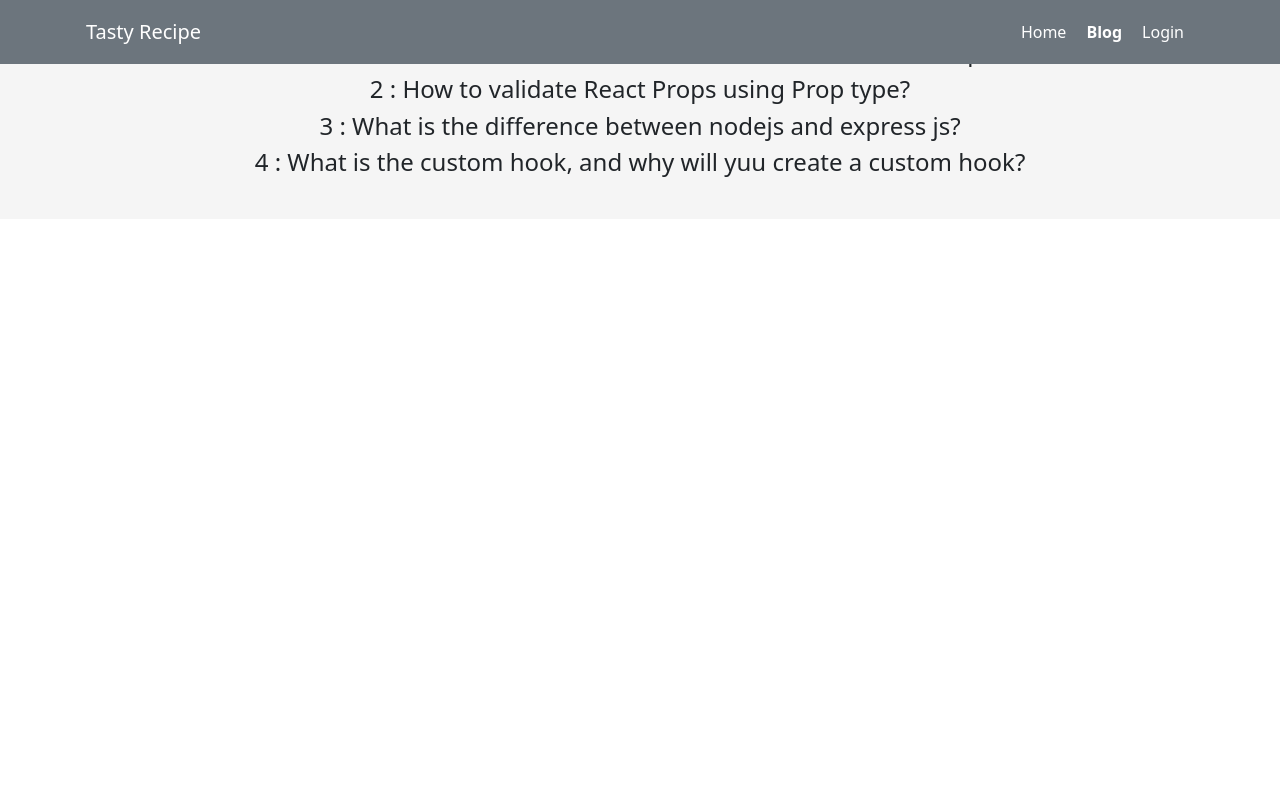
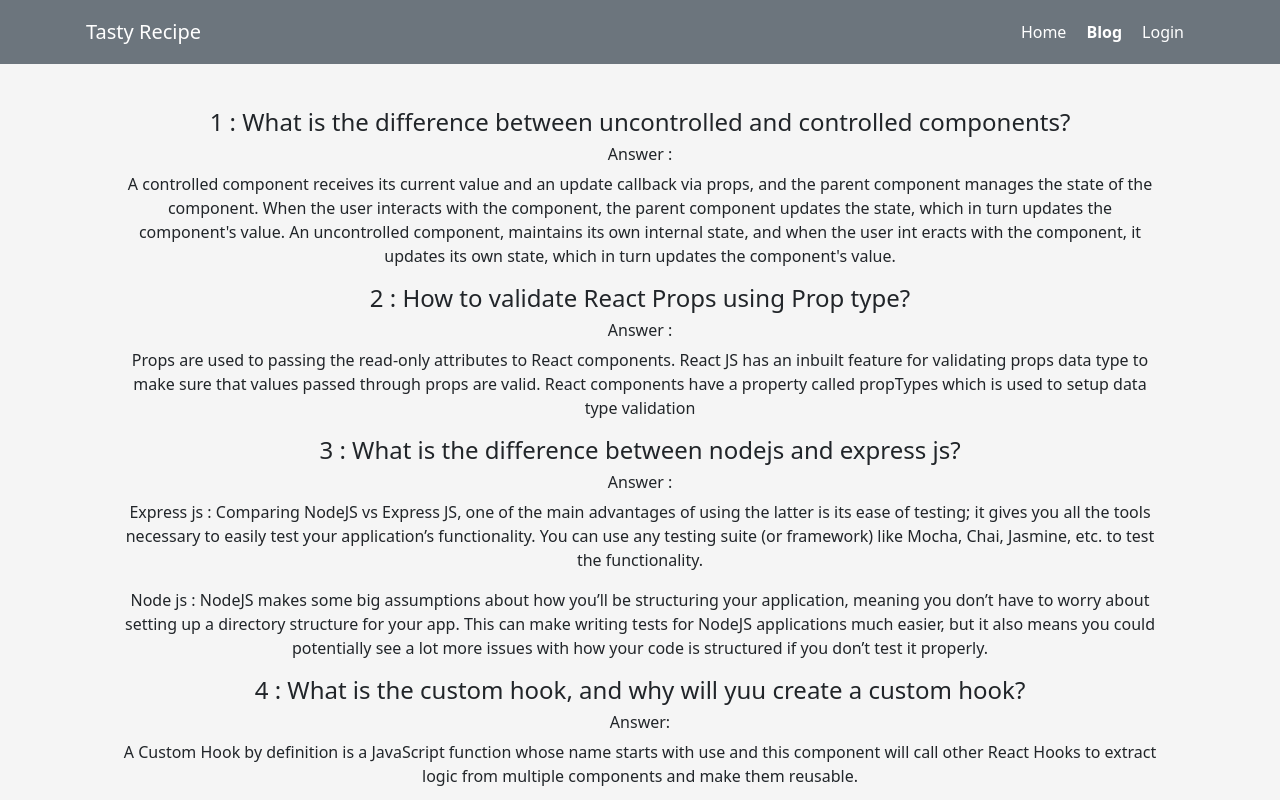
Before and after one commit to Iqubal905/chef-reciepe, a React (Vite) app: page /blog in a window 1280 px wide. Shown: the top 800 px of the page. Built offline with nearby package versions, Linux system fonts and the light colour scheme; no server answers.

Commit message:
lastCommit

```diff
--- a/src/pages/Login/Login/Login.jsx
+++ b/src/pages/Login/Login/Login.jsx
@@ -3,6 +3,7 @@ import '../Login/Login.css'
 import { Button, Container, Form } from 'react-bootstrap';
 import { Link, Navigate } from 'react-router-dom';
 import { AuthContext } from '../../../providers/AuthProvider';
+import Footer from '../../shared/Footer';
 // import { BsFill0CircleFill } from 'react-icons';
 
 
@@ -67,32 +68,34 @@ const Login = () => {
     }
 
     return (
+
+    <div>
         <Container className='d-flex justify-content-center m-5'>
           <div>
           <Form onSubmit={handleLogin} className='w-100'>
       <Form.Group  className="mb-3" controlId="formGroupEmail">
-        <Form.Label>Email address</Form.Label>
+        <Form.Label>Email Address</Form.Label>
         <Form.Control type="email" name='email' placeholder="Enter email" required />
       </Form.Group>
       <Form.Group className="mb-3" controlId="formGroupPassword">
         <Form.Label>Password</Form.Label>
         <Form.Control type="password" name='password' placeholder="Password" required />
       </Form.Group>
-      <Button variant="success" type='submit'>Login</Button>
-      <h4>If you have don't account please <Link to='/register'> <Button variant="outline-primary">Register</Button></Link></h4>
+      <Button variant="outline-success" type='submit'>Login</Button>
+      <h4>If you have don't account please <Link to='/register'> <Button variant="outline-secondary">Register</Button></Link></h4>
     </Form>
 
 
-    <button onClick={handleGoodleLogin}>google login</button>
-    <button onClick={handleGitHubLogIn}>GitHub login</button>
+    <Button variant="outline-success" type='submit' onClick={handleGoodleLogin}>LogIn with Google</Button>
+    <Button variant="outline-success" type='submit' onClick={handleGitHubLogIn}>LogIn with Github</Button>
 
     <p className='text-warning'>{error}</p>
           </div>
 
+ </Container>
+ <Footer></Footer>
+ </div>
 
-
-
-        </Container>
     );
 };
 
--- a/src/pages/Login/Register/Register.jsx
+++ b/src/pages/Login/Register/Register.jsx
@@ -2,6 +2,7 @@ import React, { useContext, useState } from 'react';
 import { Button, Container, Form, Toast } from 'react-bootstrap';
 import {Link } from 'react-router-dom';
 import { AuthContext } from '../../../providers/AuthProvider';
+import Footer from '../../shared/Footer';
 
 const Register = () => {
   const [error, setError] = useState('')
@@ -37,8 +38,10 @@ const Register = () => {
 
 
     return (
+
+        <div>
       <Container className='w-25 mx-auto'>
-      <h3>Please Register</h3>
+      <h3 className='pt-5'>Please Register</h3>
       <Form  onSubmit={handleRegister}>
           <Form.Group className="mb-3" controlId="formBasicEmail">
               <Form.Label>Name</Form.Label>
@@ -87,7 +90,8 @@ const Register = () => {
 
 
   </Container>
-
+  <Footer></Footer>
+  </div>
     );
 };
 
--- a/src/pages/blog/Blog.jsx
+++ b/src/pages/blog/Blog.jsx
@@ -1,33 +1,58 @@
 import React from 'react';
 import { Col, Container, Row } from 'react-bootstrap';
 import { useLoaderData } from 'react-router-dom';
+import Footer from '../shared/Footer';
 
 const Blog = () => {
 
     return (
         <div>
-           <Container>
+           <Container className='text-left pt-5 px-md-5'>
             <Row>
-                <Col>
+                <Col className='mt-4 '>
                   <h4>1 : What is the difference between uncontrolled and controlled components?</h4>
+                 <h6>Answer :</h6>
+                  <p> A controlled component receives its current value and an update callback via
+                    props, and the parent component manages the state of the component. When the user interacts with the component, the parent component updates the state, which in turn updates the component's value.
+
+                  An uncontrolled component, maintains its own internal state, and when the user int
+                  eracts with the component, it updates its own state, which in turn updates the component's value.</p>
                 </Col>
             </Row>
             <Row>
                 <Col>
                   <h4>2 : How to validate React Props using Prop type?</h4>
+                  <h6>Answer :</h6>
+                  <p>  Props are used to passing the read-only attributes to React components.
+                  React JS has an inbuilt feature for validating props data type to make sure that values passed through props are valid.
+                   React components have a property called propTypes which is used to setup data type validation
+                  </p>
                 </Col>
             </Row>
             <Row>
                 <Col>
                   <h4>3 : What is the difference between nodejs and express js?</h4>
+                  <h6>Answer : </h6>
+                  <p>Express js : Comparing NodeJS vs Express JS, one of the main advantages of using the latter is its ease of testing; it gives you all the tools necessary to easily test your application’s functionality.
+                    You can use any testing suite (or framework) like Mocha, Chai, Jasmine, etc. to test the functionality.</p>
+                  <p>Node js : NodeJS makes some big assumptions about how you’ll be structuring your application, meaning you don’t have to worry about setting up a directory structure for your app. This can make writing tests for NodeJS applications much easier, but it also means you
+                    could potentially see a lot more issues with how your code is structured if you don’t test it properly.</p>
                 </Col>
             </Row>
             <Row>
                 <Col>
                   <h4>4 : What is the custom hook, and why will yuu create a custom hook?</h4>
+                  <h6>Answer:</h6>
+                  <p>A Custom Hook by definition is a JavaScript function whose name starts with use and this component will call
+                     other React Hooks to extract logic from multiple components and make them reusable.</p>
+                     <p>The main reason to write a custom hook is for code reusability. For example, instead of writing the same code across multiple components that use the same common stateful logic (say a “setState”
+                         or localStorage logic), you can put that code inside a custom hook and reuse it.</p>
+
                 </Col>
             </Row>
            </Container>
+
+           <Footer></Footer>
 
         </div>
     );
--- a/src/pages/picture/Picture.css
+++ b/src/pages/picture/Picture.css
@@ -1,7 +1,7 @@
 
     img {
         max-width: 100%;
-        height:auto;
+
         margin:0 auto;
         border-radius: 5%;
       }
```
Also changed, not shown: src/pages/shared/footer/Footer.jsx (+3 -4 lines).
